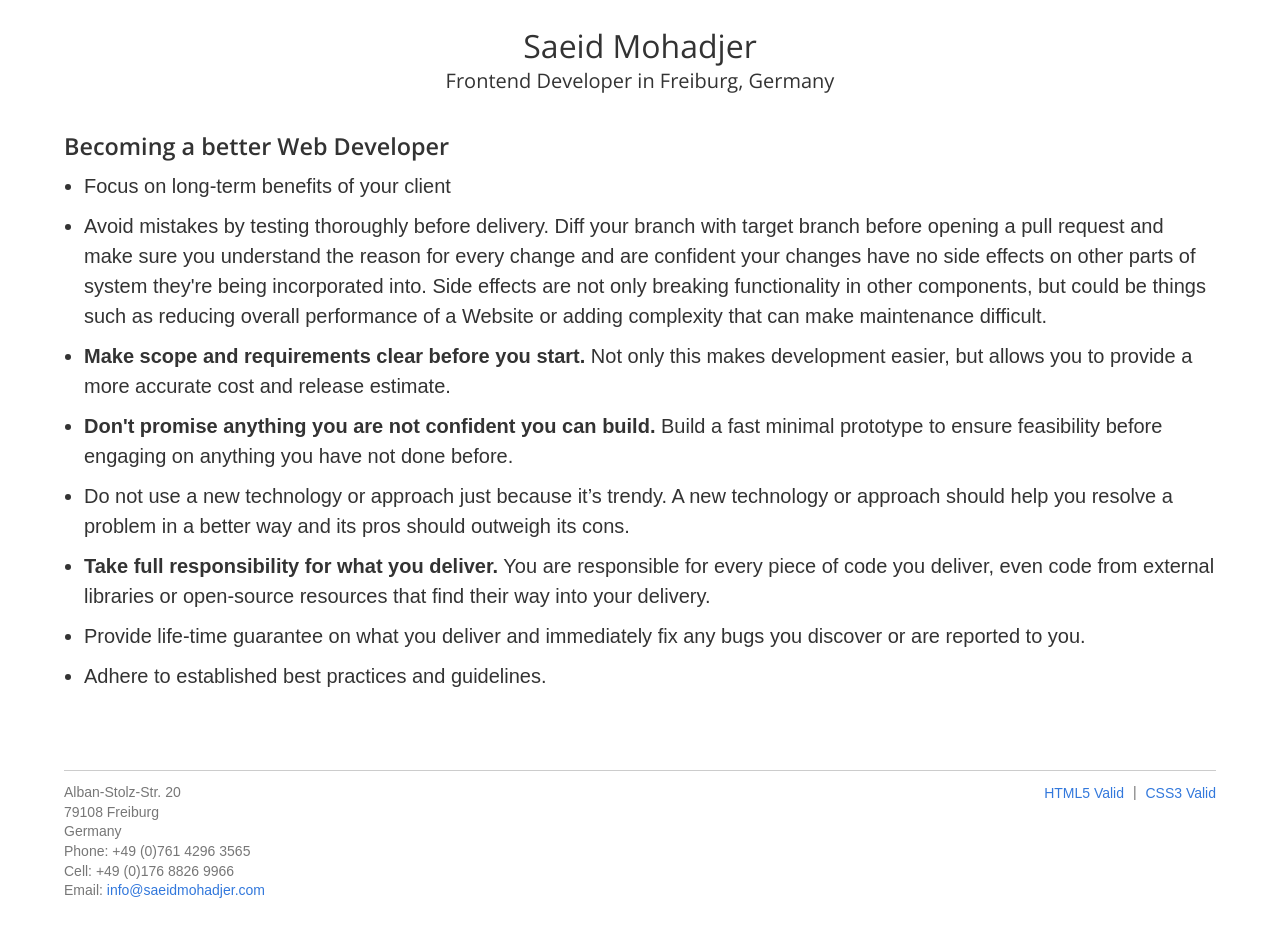
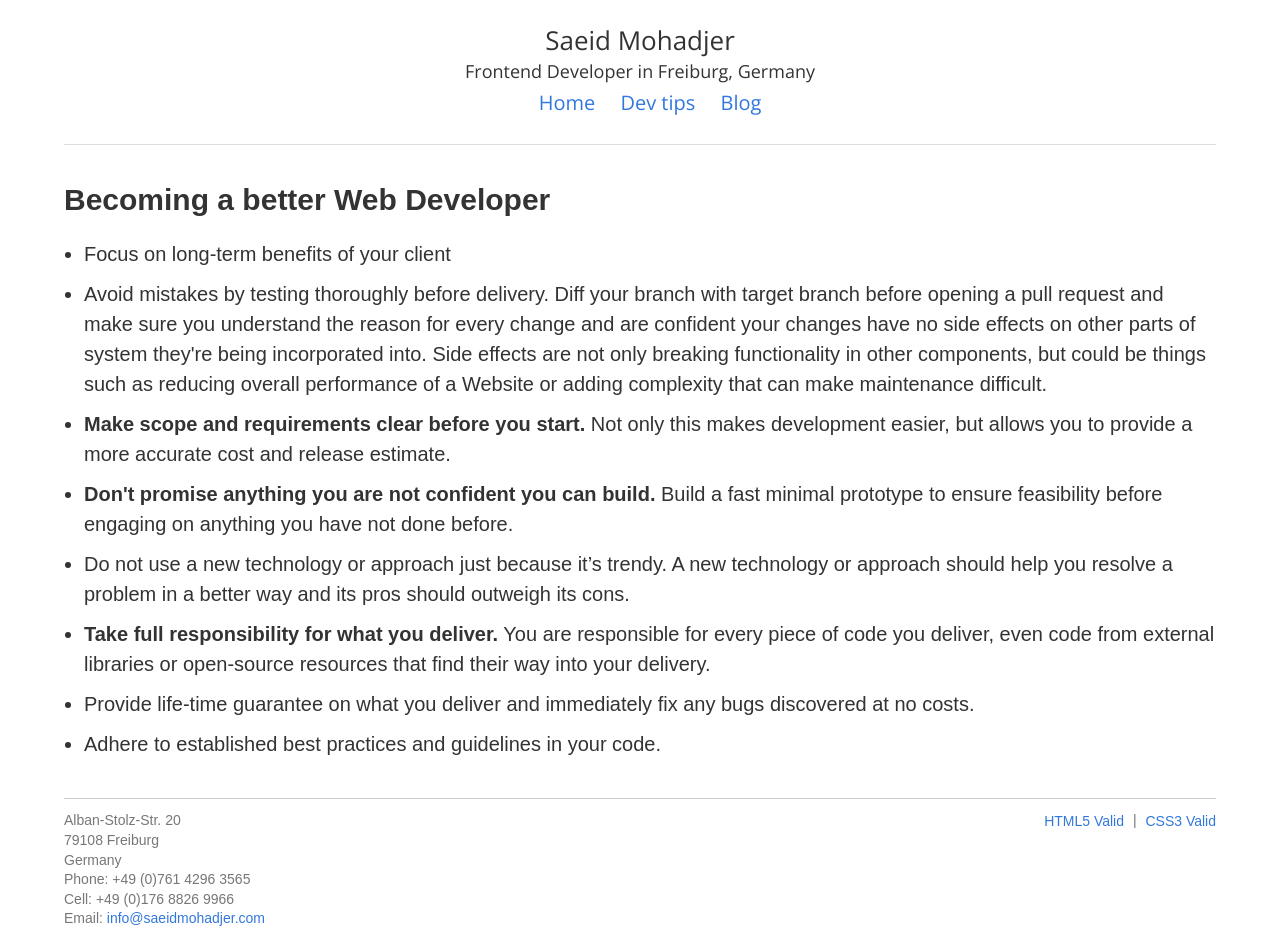
Before and after one commit to smohadjer/saeidmohadjer.com, a PHP site: page /app/lists.php in a window 1280 px wide. Before the commit the page ends 898 px from the top, so only its background shows below. Run offline with PHP 8.4, Linux system fonts and the light colour scheme; style sheets or scripts are compiled from the project's sources.

Commit message:
content update

```diff
--- a/app/content/lists.html
+++ b/app/content/lists.html
@@ -1,7 +1,6 @@
 <main>
 	<article class="post">
-		<section>
-			<h3>Becoming a better Web Developer</h3>
+		<h1>Becoming a better Web Developer</h1>
 		<ul>
 			<li>Focus on long-term benefits of your client</li>
 			<li>Avoid mistakes by testing thoroughly before delivery. Diff your branch with target branch before opening a pull request and make sure you understand the reason for every change and are confident your changes have no side effects on other parts of system they're being incorporated into. Side effects are not only breaking functionality in other components, but could be things such as reducing overall performance of a Website or adding complexity that can make maintenance difficult.</li>
@@ -9,9 +8,8 @@
 			<li><strong>Don't promise anything you are not confident you can build.</strong> Build a fast minimal prototype to ensure feasibility before engaging on anything you have not done before.</li>
 			<li>Do not use a new technology or approach just because it’s trendy. A new technology or approach should help you resolve a problem in a better way and its pros should outweigh its cons.</li>
 			<li><strong>Take full responsibility for what you deliver.</strong> You are responsible for every piece of code you deliver, even code from external libraries or open-source resources that find their way into your delivery.</li>
-				<li>Provide life-time guarantee on what you deliver and immediately fix any bugs you discover or are reported to you.</li>
-				<li>Adhere to established best practices and guidelines.</li>
+			<li>Provide life-time guarantee on what you deliver and immediately fix any bugs discovered at no costs.</li>
+			<li>Adhere to established best practices and guidelines in your code.</li>
 		</ul>
-		</section>
 	</article>
 </main>
--- a/app/include/header.html
+++ b/app/include/header.html
@@ -1,4 +1,11 @@
 <header>
 	<h1>Saeid Mohadjer</h1>
 	<h2>Frontend Developer in Freiburg, Germany</h2>
+	<nav>
+		<ul>
+			<li><a href="index.php">Home</a></li>
+			<li><a href="tips.php">Dev tips</a></li>
+			<li><a href="lists.php">Blog</a></li>
+		</ul>
+	</nav>
 </header>
--- a/app/resources/css/_generic.scss
+++ b/app/resources/css/_generic.scss
@@ -20,48 +20,7 @@ figure {
 
 main {
 	margin: 40px 5% 3%;
-
-	@media only screen and (min-width: 600px) {
-		& > section {
-			//margin: 0;
-
-			&:first-of-type {
-				//margin-bottom: 1.5em;
-			}
-
-			&:last-child {
-				//margin-bottom: 0;
-			}
-		}
-	}
 }
-
-header {
-	margin: 20px 0;
-	text-align: center;
-
-	h1 {
-		font-size: 1.6em;
-		line-height: 1.6em;
-		margin: 0;
-		font-family: 'Open Sans', arial, verdana, snas-serif;
-		font-weight: 400;
-	}
-
-	h2 {
-		font-size: 1em;
-		line-height: 1em;
-		margin: 0;
-		font-family: 'Open Sans', arial, verdana, snas-serif;
-		font-weight: 400;
-
-		h1 + & {
-			margin: 0 0 1.2em;
-			text-align: center;
-		}
-	}
-}
-
 
 h3 {
 	border-bottom: solid 1px #666;
--- /dev/null
+++ b/app/resources/css/_header.scss
@@ -0,0 +1,37 @@
+header {
+	margin: 20px 5%;
+	text-align: center;
+	font-family: 'Open Sans', arial, verdana, snas-serif;
+	border-bottom: solid 1px #ddd;
+
+	h1 {
+		font-size: 1.3em;
+		line-height: 1.6em;
+		margin: 0;
+		font-family: 'Open Sans', arial, verdana, snas-serif;
+		font-weight: 400;
+	}
+
+	h2 {
+		font-size: 0.9em;
+		line-height: 1em;
+		margin: 0;
+		font-family: 'Open Sans', arial, verdana, snas-serif;
+		font-weight: 400;
+
+		h1 + & {
+			margin: 0 0 1.2em;
+			text-align: center;
+		}
+	}
+
+	nav {
+		display: inline-block;
+		text-align: center;
+
+		li {
+			display: inline-block;
+			list-style: none;
+		}
+	}
+}
--- a/app/resources/css/styles.scss
+++ b/app/resources/css/styles.scss
@@ -1,6 +1,7 @@
 @charset "UTF-8";
 @import "settings";
 @import "generic";
+@import "header";
 @import "main";
 @import "blog";
 @import "post";
```
Lines whose indentation alone changed are shown as unchanged.
